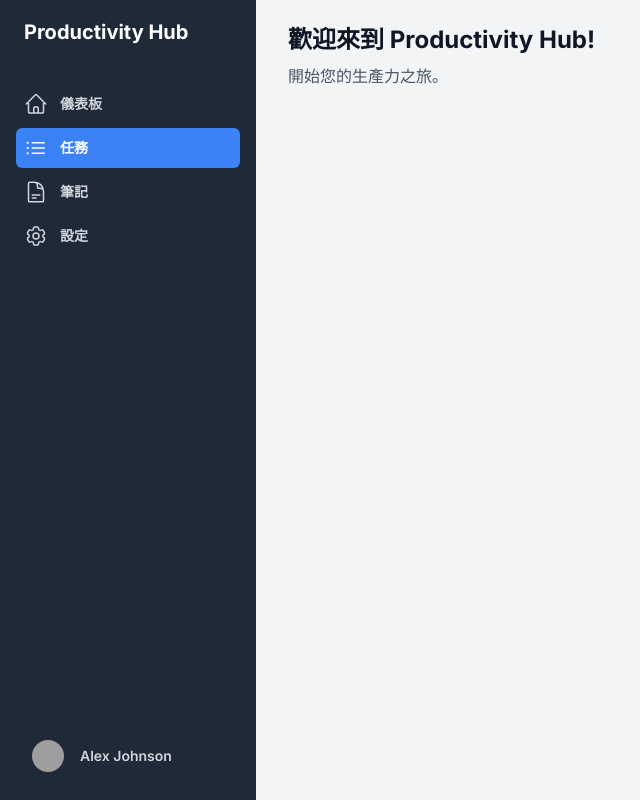
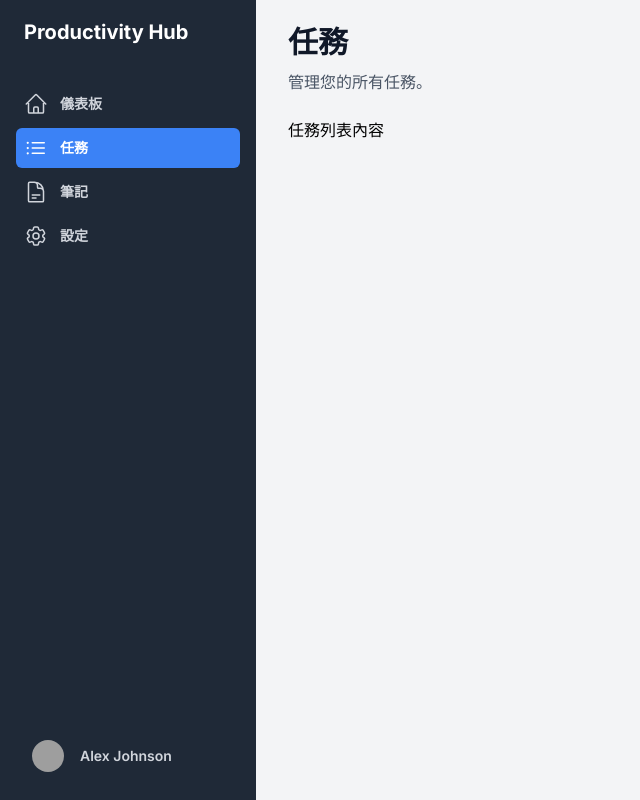
Before and after one commit to arx827/my-productivity-hub, a React (Vite) app: page /tasks in a window 1280 px wide. Shown: the whole page, without its empty margins (0-640 px from the left). Built offline with nearby package versions, Linux system fonts and the light colour scheme; grey boxes are pictures that could not be loaded.

Commit message:
[feature] 『頁面標題與麵包屑』

```diff
--- a/src/App.tsx
+++ b/src/App.tsx
@@ -1,12 +1,64 @@
+import { Routes, Route } from 'react-router-dom';
+import Layout from '@/layouts/Layout';
+import PageHeader from './components/PageHeader';
 
-import Layout from '@/layouts/Layout';
+// 引入頁面組件 (稍後會建立)
+const DashboardPage = () => (
+  <>
+    <PageHeader title="儀表板" description="概覽您的任務、筆記和生產力數據。" />
+    <p>儀表板內容</p>
+  </>
+);
+const TasksPage = () => (
+  <>
+    <PageHeader title="任務" description="管理您的所有任務。" />
+    <p>任務列表內容</p>
+  </>
+);
+const NotesPage = () => (
+  <>
+    <PageHeader title="筆記" description="記錄您的想法和靈感。" />
+    <p>筆記列表內容</p>
+  </>
+);
+const SettingsPage = () => (
+  <>
+    <PageHeader title="設定" description="調整您的個人偏好。" />
+    <p>設定內容</p>
+  </>
+);
+const LoginPage = () => (
+  <>
+    <PageHeader title="登入" description="請輸入您的帳號密碼。" />
+    <p>登入表單</p>
+  </>
+);
+const RegisterPage = () => (
+  <>
+    <PageHeader title="註冊" description="建立一個新帳號。" />
+    <p>註冊表單</p>
+  </>
+);
 
 function App() {
   return (
-    <Layout>
-      <h1 className="text-2xl font-bold text-gray-900">歡迎來到 Productivity Hub!</h1>
-      <p className="mt-2 text-gray-600">開始您的生產力之旅。</p>
-    </Layout>
+    <Routes>
+      <Route path="/login" element={<LoginPage />} />
+      <Route path="/register" element={<RegisterPage />} />
+      <Route path="/*"
+        element={
+          <Layout>
+            <Routes>
+              <Route path="/" element={<DashboardPage />} />
+              <Route path="/tasks" element={<TasksPage />} />
+              <Route path="/notes" element={<NotesPage />} />
+              <Route path="/settings" element={<SettingsPage />} />
+              {/* 巢狀路由和動態路由將在此處添加 */}
+            </Routes>
+          </Layout>
+        }
+      />
+    </Routes>
   );
 }
 
--- /dev/null
+++ b/src/components/PageHeader.tsx
@@ -0,0 +1,17 @@
+import React from 'react';
+
+interface PageHeaderProps {
+  title: string;
+  description?: string;
+}
+
+const PageHeader: React.FC<PageHeaderProps> = ({ title, description }) => {
+  return (
+    <div className="mb-6">
+      <h1 className="text-3xl font-bold leading-tight text-gray-900">{title}</h1>
+      {description && <p className="mt-2 text-base text-gray-600">{description}</p>}
+    </div>
+  )
+}
+
+export default PageHeader;
```
